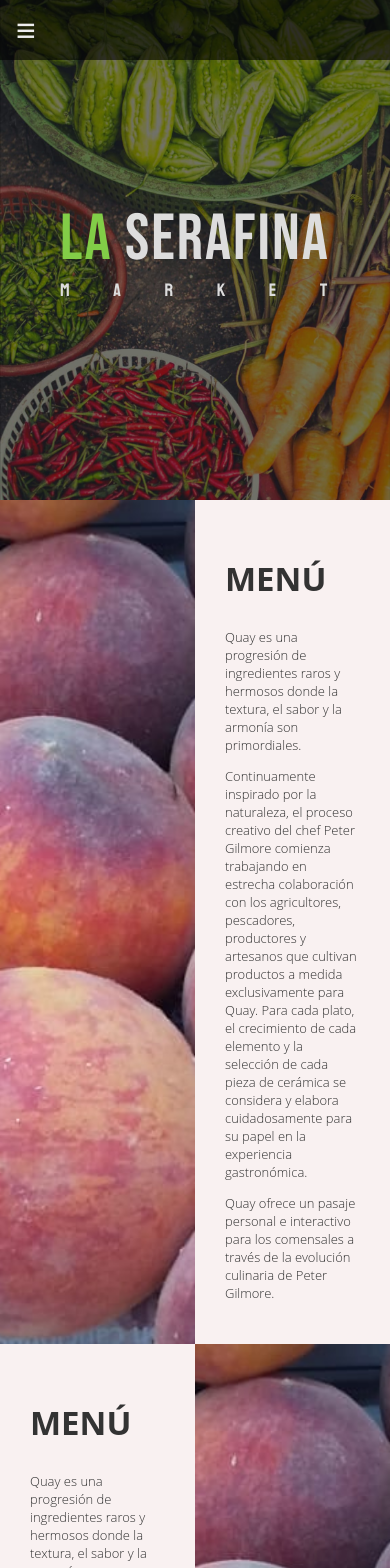
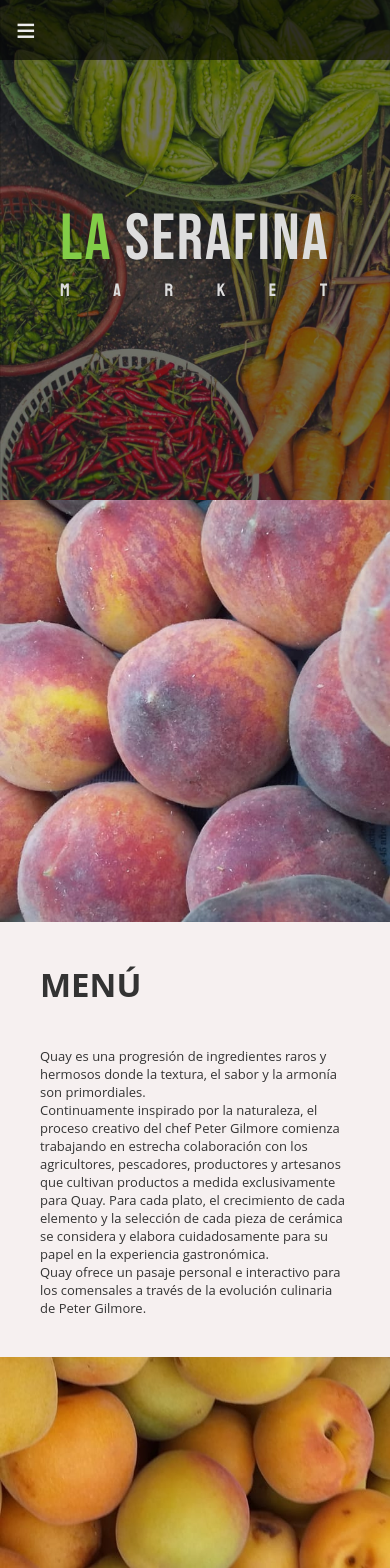
Before and after one commit to lefasom/laserafina, a Next.js app: page / in a window 390 px wide. Shown: the top 1568 px of the page. Built offline with nearby package versions, Linux system fonts and the light colour scheme.

Commit message:
mobile or desktop

```diff
--- a/components/Galery.jsx
+++ b/components/Galery.jsx
@@ -5,32 +5,52 @@ function Galery() {
 
   return (<>
     <div className={styles.galery}>
-        <img src="example-img/3.jpeg" alt="" />
+        <img src="example-img/1.jpeg" alt="" />
         <div className={styles.detail}>
             <h2>MENÚ</h2>
             <p>
 
                 Quay es una progresión de ingredientes raros y hermosos donde la textura, el sabor y la armonía son primordiales.
-                </p><p>
+            <br/>
                 Continuamente inspirado por la naturaleza, el proceso creativo del chef Peter Gilmore comienza trabajando en estrecha colaboración con los agricultores, pescadores, productores y artesanos que cultivan productos a medida exclusivamente para Quay. Para cada plato, el crecimiento de cada elemento y la selección de cada pieza de cerámica se considera y elabora cuidadosamente para su papel en la experiencia gastronómica.
-                </p><p>
+            <br />
+
                 Quay ofrece un pasaje personal e interactivo para los comensales a través de la evolución culinaria de Peter Gilmore.
             </p>
         </div>
     </div>
     <div className={styles.galery}>
+        <img src="example-img/7.jpeg" alt="" />
+        <div className={styles.detail}>
+            <h2>EVENTS</h2>
+            <p>
+            Celebrate at one of Australia’s most awarded restaurants, with panoramic views encompassing the Sydney Harbour Bridge and Sydney Opera House. From intimate dinner parties in the Private Dining Room, to long lunches in the spectacular Upper Tower, to large cocktail events in The Green Room – Quay delivers an immersive dining experience with views like no other.    Quay ofrece un pasaje personal e interactivo para los comensales a través de la evolución culinaria de Peter Gilmore.
+            </p>
+        </div>
+    </div>
+    <div className={styles.galery}>
+        <img src="example-img/13.jpeg" alt="" />
         <div className={styles.detail}>
             <h2>MENÚ</h2>
             <p>
 
                 Quay es una progresión de ingredientes raros y hermosos donde la textura, el sabor y la armonía son primordiales.
-                </p><p>
+            <br/>
                 Continuamente inspirado por la naturaleza, el proceso creativo del chef Peter Gilmore comienza trabajando en estrecha colaboración con los agricultores, pescadores, productores y artesanos que cultivan productos a medida exclusivamente para Quay. Para cada plato, el crecimiento de cada elemento y la selección de cada pieza de cerámica se considera y elabora cuidadosamente para su papel en la experiencia gastronómica.
-                </p><p>
+            <br />
+
                 Quay ofrece un pasaje personal e interactivo para los comensales a través de la evolución culinaria de Peter Gilmore.
             </p>
         </div>
-        <img src="example-img/3.jpeg" alt="" />
+    </div>
+    <div className={styles.galery}>
+        <img src="example-img/11.jpeg" alt="" />
+        <div className={styles.detail}>
+            <h2>EVENTS</h2>
+            <p>
+            Celebrate at one of Australia’s most awarded restaurants, with panoramic views encompassing the Sydney Harbour Bridge and Sydney Opera House. From intimate dinner parties in the Private Dining Room, to long lunches in the spectacular Upper Tower, to large cocktail events in The Green Room – Quay delivers an immersive dining experience with views like no other.    Quay ofrece un pasaje personal e interactivo para los comensales a través de la evolución culinaria de Peter Gilmore.
+            </p>
+        </div>
     </div>
  </> )
 }
--- a/components/Menu.jsx
+++ b/components/Menu.jsx
@@ -25,7 +25,7 @@ function Menu() {
       }
       .nav{
         background: rgba(0,0,0,.6);
-        width: 100vw;
+        width: 100%;
         height:60px;
         position: fixed;
         top:0;
@@ -42,7 +42,7 @@ function Menu() {
       }
       .navOn{
         background: rgba(0,0,0,.6);
-        width: 100vw;
+        width: 100%;
         height: 100vh;
         position: fixed;
         left: -140%;
@@ -96,7 +96,7 @@ function Menu() {
       }
       .navOff{
         background:  rgba(0,0,0,.6);
-        width: 100vw;
+        width: 100%;
         height: 100vh;
         position: fixed;
         left: 0;
@@ -105,7 +105,7 @@ function Menu() {
         transition: 850ms;
       }
       .fotoPrincipal img {
-        width: 100vw;
+        width: 100%;
         height: 500px;
         position: absolute;
         top: 0;
--- a/pages/index.js
+++ b/pages/index.js
@@ -12,7 +12,7 @@ export default function Home() {
     <style jsx>
     {`
         .fotoPrincipal img {
-          width: 100%;
+          width: 100vw;
         }
     `}
     </style>
--- a/styles/galery.module.css
+++ b/styles/galery.module.css
@@ -1,25 +1,63 @@
 .galery{
     color: #333;
-    font-weight: 200;
    font-family: 'Open Sans', sans-serif;
    display: flex;
-   background-color: rgb(249, 241, 241);
+
+   background-color: rgb(246, 240, 240);
 
 }
 .galery img {
 
-    width: 50%;
     height: 100vh;
+    width: 50VW;
     object-fit: cover;
 }
 .galery .detail {
-    width: 50%;
-    margin: auto 30px;
+    width: 50vw;
+    margin: auto;
 }
 .galery .detail h2{
     font-size: 33px;
+    margin: 40px;
+
 }
 .galery .detail p{
     font-size: 13px;
 
+    margin: 40px;
+
+
 }
+@media(max-width:700px) {
+    .galery{
+        color: #333;
+       font-family: 'Open Sans', sans-serif;
+       display: flex;
+       flex-direction: column;
+       background-color: rgb(246, 240, 240);
+
+    }
+
+.galery img {
+
+    height: 50vh;
+    width: 100vw;
+
+    object-fit: cover;
+}
+.galery .detail {
+    width: 100vw;
+    margin: auto;
+}
+.galery .detail h2{
+    font-size: 33px;
+
+}
+.galery .detail p{
+    font-size: 13px;
+
+
+
+
+}
+}
```
